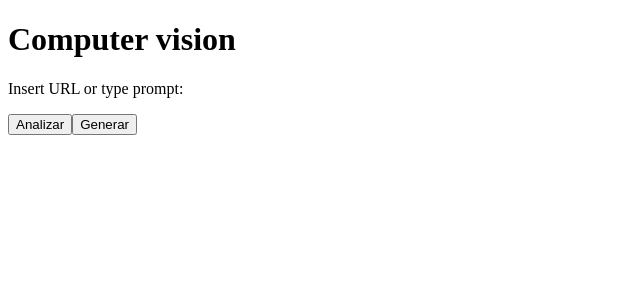
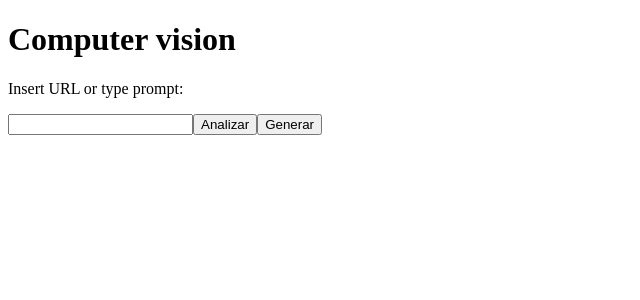
Before and after one commit to Arely-salazar/analyze-and-generate-images-with-Azure-AI, a React (Create React App) app: page / in a window 1280 px wide. Shown: the top 300 px of the page, without its empty margins (0-640 px from the left). Built offline with nearby package versions, Linux system fonts and the light colour scheme; the HTML template or start-up script is replaced by a standard one.

Commit message:
cuadro de texto

```diff
--- a/src/App.js
+++ b/src/App.js
@@ -11,6 +11,7 @@ function App() {
         Insert URL or type prompt:
       </p>
       <label htmlFor="imagen-url"> </label>
+      <input id="imagen-url" type="text" name="imagen" />
       <button type="button">Analizar</button>
       <button type="button">Generar</button>
     </div>
```
